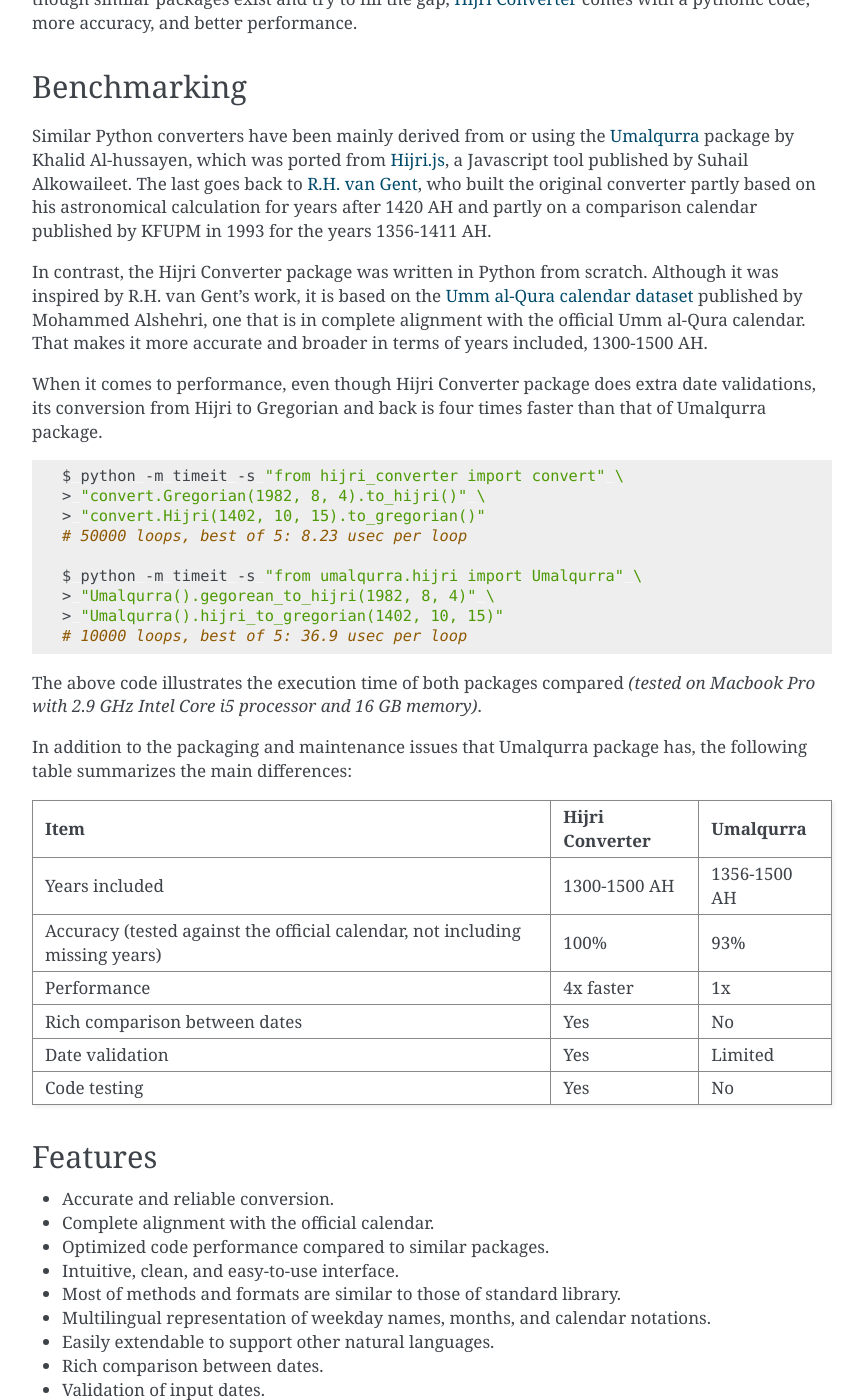
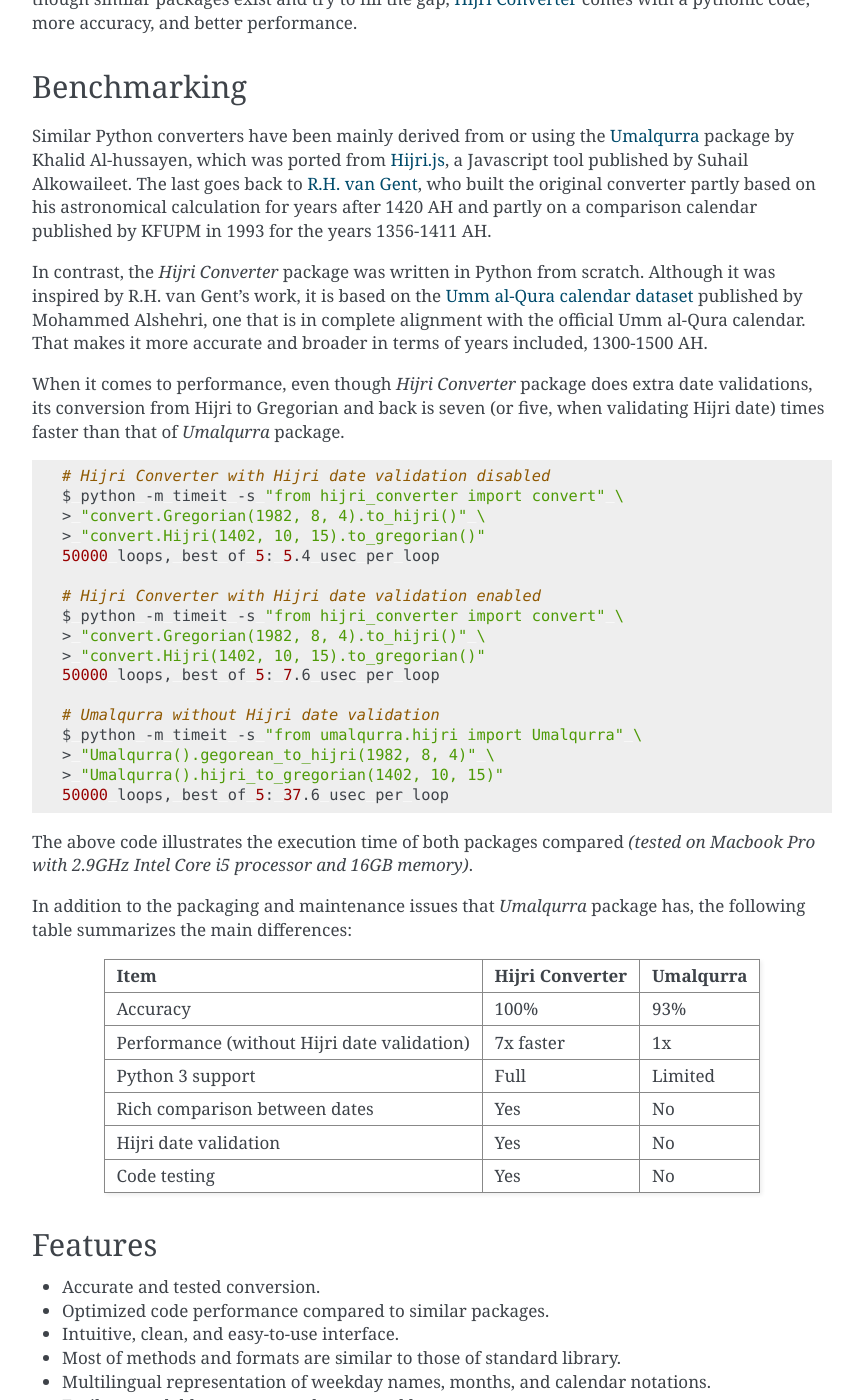
Before and after one commit to dralshehri/hijridate, a Sphinx documentation site: the page built from docs/index.rst, in a window 1280 px wide and 1400 px high, scrolled down 848 px. Shown: the whole window, without its empty margins (168-1032 px from the left). Built offline with Sphinx 7.4.7, drawn with Linux system fonts in a browser that asks for light colours; some of the changed text lies outside the part shown.

Commit message:
improve documentation

```diff
--- a/docs/index.rst
+++ b/docs/index.rst
@@ -63,49 +63,57 @@
 astronomical calculation for years after 1420 AH and partly on a comparison
 calendar published by KFUPM in 1993 for the years 1356-1411 AH.
 
-In contrast, the Hijri Converter package was written in Python from scratch.
+In contrast, the *Hijri Converter* package was written in Python from scratch.
 Although it was inspired by R.H. van Gent's work, it is based on the
 `Umm al-Qura calendar dataset`_ published by Mohammed Alshehri, one that is in
 complete alignment with the official Umm al-Qura calendar. That makes it more
 accurate and broader in terms of years included, 1300-1500 AH.
 
-When it comes to performance, even though Hijri Converter package does extra
-date validations, its conversion from Hijri to Gregorian and back is four times
-faster than that of Umalqurra package.
+When it comes to performance, even though *Hijri Converter* package does extra
+date validations, its conversion from Hijri to Gregorian and back is seven
+(or five, when validating Hijri date) times faster than that of *Umalqurra*
+package.
 
 .. code-block:: bash
 
+   # Hijri Converter with Hijri date validation disabled
    $ python -m timeit -s "from hijri_converter import convert" \
    > "convert.Gregorian(1982, 8, 4).to_hijri()" \
    > "convert.Hijri(1402, 10, 15).to_gregorian()"
-   # 50000 loops, best of 5: 8.23 usec per loop
+   50000 loops, best of 5: 5.4 usec per loop
 
+   # Hijri Converter with Hijri date validation enabled
+   $ python -m timeit -s "from hijri_converter import convert" \
+   > "convert.Gregorian(1982, 8, 4).to_hijri()" \
+   > "convert.Hijri(1402, 10, 15).to_gregorian()"
+   50000 loops, best of 5: 7.6 usec per loop
+
+   # Umalqurra without Hijri date validation
    $ python -m timeit -s "from umalqurra.hijri import Umalqurra" \
    > "Umalqurra().gegorean_to_hijri(1982, 8, 4)" \
    > "Umalqurra().hijri_to_gregorian(1402, 10, 15)"
-   # 10000 loops, best of 5: 36.9 usec per loop
+   50000 loops, best of 5: 37.6 usec per loop
 
 The above code illustrates the execution time of both packages compared
-*(tested on Macbook Pro with 2.9 GHz Intel Core i5 processor and 16 GB memory)*.
+*(tested on Macbook Pro with 2.9GHz Intel Core i5 processor and 16GB memory)*.
 
-In addition to the packaging and maintenance issues that Umalqurra package has,
-the following table summarizes the main differences:
+In addition to the packaging and maintenance issues that *Umalqurra* package
+has, the following table summarizes the main differences:
 
 +---------------------------+-------------------+-------------------+
 |         Item              |  Hijri Converter  |     Umalqurra     |
 +===========================+===================+===================+
-| Years included            | 1300-1500 AH      | 1356-1500 AH      |
+| Accuracy                  | 100%              | 93%               |
 +---------------------------+-------------------+-------------------+
-| Accuracy (tested against  | 100%              | 93%               |
-| the official calendar, not|                   |                   |
-| including missing years)  |                   |                   |
+| Performance (without      | 7x faster         | 1x                |
+| Hijri date validation)    |                   |                   |
 +---------------------------+-------------------+-------------------+
-| Performance               | 4x faster         | 1x                |
+| Python 3 support          | Full              | Limited           |
 +---------------------------+-------------------+-------------------+
 | Rich comparison between   | Yes               | No                |
 | dates                     |                   |                   |
 +---------------------------+-------------------+-------------------+
-| Date validation           | Yes               | Limited           |
+| Hijri date validation     | Yes               | No                |
 +---------------------------+-------------------+-------------------+
 | Code testing              | Yes               | No                |
 +---------------------------+-------------------+-------------------+
@@ -119,8 +127,7 @@
 Features
 --------
 
-- Accurate and reliable conversion.
-- Complete alignment with the official calendar.
+- Accurate and tested conversion.
 - Optimized code performance compared to similar packages.
 - Intuitive, clean, and easy-to-use interface.
 - Most of methods and formats are similar to those of standard library.
@@ -132,8 +139,8 @@
 - Thoroughly tested on all supported python versions.
 
 .. note::
-   The conversion is valid for dates from the beginning of 1300 AH
-   (11 November 1882 CE) to the end of 1500 AH (16 November 2077 CE).
+   The conversion is valid for dates from the beginning of 1356 AH
+   (14 March 1937 CE) to the end of 1500 AH (16 November 2077 CE).
 
 Online Demo
 -----------
@@ -265,10 +272,10 @@
 Date Validation
 ---------------
 
-Date input values are by default checked if valid and within conversion
-range. Invalid date raises a ``ValueError`` exception, and out of range date
-raises an ``OverflowError`` exception. They can be caught and handled in
-``try`` and ``except`` blocks:
+Date input values are by default checked if valid and within conversion range.
+Invalid date raises a ``ValueError`` exception, and out of range date raises
+an ``OverflowError`` exception. They can be caught and handled in ``try``
+and ``except`` blocks:
 
 .. code-block:: pycon
 
```
Also changed, not shown: other parts of docs/index.rst (+1 -1 lines).
